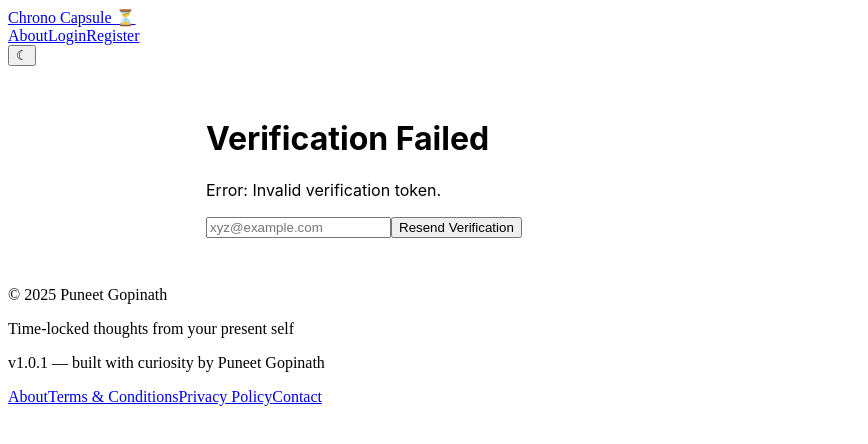
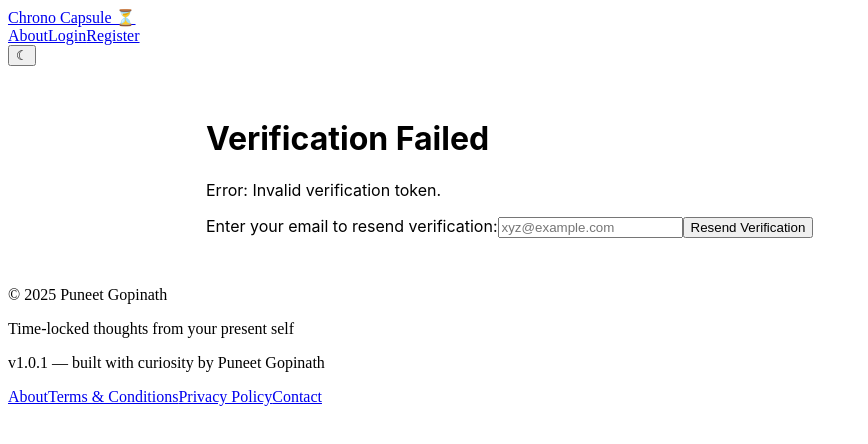
Before and after one commit to PuneetGopinath/chrono-capsule, a React app: page /verify/1 in a window 1280 px wide. Shown: the top 444 px of the page, without its empty margins (0-868 px from the left). Built offline with nearby package versions, Linux system fonts and the light colour scheme; the HTML template or start-up script is replaced by a standard one.

Commit message:
fix: add label for email input in resend verification form

```diff
--- a/src/client/components/Verify.jsx
+++ b/src/client/components/Verify.jsx
@@ -124,6 +124,7 @@ export default function Verify() {
                         <h1>Verification Failed</h1>
                         <p>Error: {error?.message ?? error}</p>
                         <form onSubmit={handleResend} hidden={error?.verified ? true : false}>
+                            <label htmlFor="email">Enter your email to resend verification:</label>
                             <input type="email" name="email" placeholder="xyz@example.com" hidden={loggedin ? true : false} />
                             <button type="submit">Resend Verification</button>
                         </form>
```
